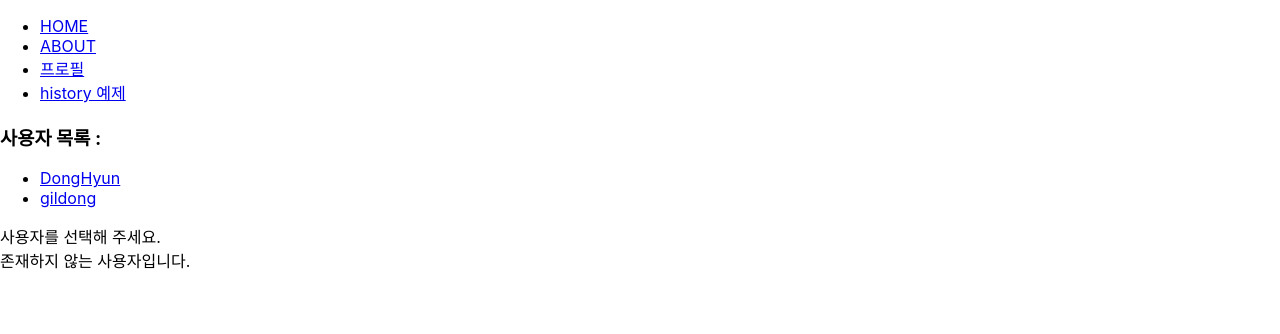
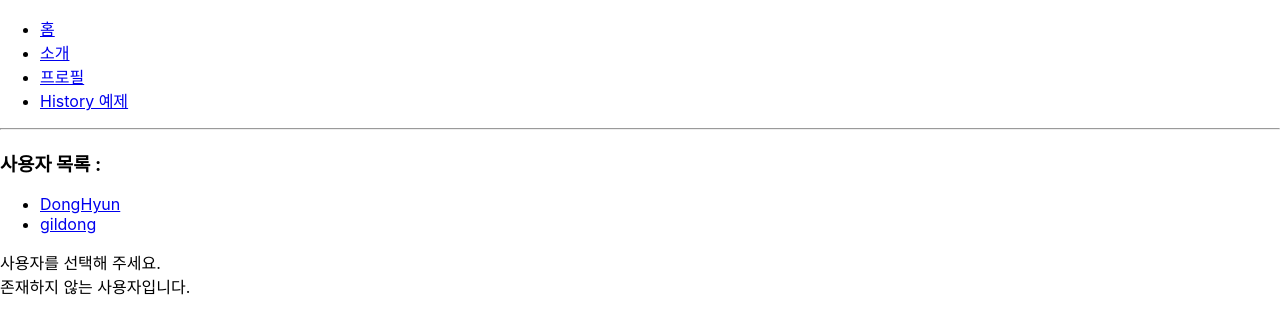
Before and after one commit to dohy-9443/React-study, a React (Create React App) app in the folder router-tutorial/: page /profiles in a window 1280 px wide. Shown: the top 334 px of the page. Built offline with nearby package versions, Linux system fonts and the light colour scheme.

Commit message:
코드 수정후 완성

```diff
--- a/router-tutorial/src/About.js
+++ b/router-tutorial/src/About.js
@@ -3,15 +3,14 @@ import qs from "qs";
 
 const About = ({ location }) => {
   const query = qs.parse(location.search, {
-    ignoreQueryPrefix: true, // 이 설정을 통해 문자열 맨 앞의 ?를 생략
+    ignoreQueryPrefix: true, // 이 설정을 통하여 문자열 맨 앞의 ? 를 생략합니다.
   });
-  const showDetail = query.detail === "true"; // 쿼리의 파싱 결과 값은 문자열이다.
-
+  const showDetail = query.detail === "true"; // 쿼리의 파싱 결과값은 문자열입니다.
   return (
     <div>
       <h1>소개</h1>
-      <p>About, 리액트 라우터 기초를 실습해 보는 예제 프로젝트</p>
-      {showDetail && <p>detail 값을 true로 설정하셨군요!</p>}
+      <p>이 프로젝트는 리액트 라우터 기초를 실습해보는 예제 프로젝트입니다.</p>
+      {showDetail && <p>detail 값을 true 로 설정하셨군요!</p>}
     </div>
   );
 };
--- a/router-tutorial/src/App.js
+++ b/router-tutorial/src/App.js
@@ -1,5 +1,5 @@
 import React from "react";
-import { Route, Link } from "react-router-dom";
+import { Route, Link, Switch } from "react-router-dom";
 import About from "./About";
 import Home from "./Home";
 import Profiles from "./Profiles";
@@ -10,23 +10,34 @@ const App = () => {
     <div>
       <ul>
         <li>
-          <Link to="/">HOME</Link>
+          <Link to="/">홈</Link>
         </li>
         <li>
-          <Link to="/about">ABOUT</Link>
+          <Link to="/about">소개</Link>
         </li>
         <li>
           <Link to="/profiles">프로필</Link>
         </li>
         <li>
-          <Link to="/history">history 예제</Link>
+          <Link to="/history">History 예제</Link>
         </li>
       </ul>
-
-      <Route path="/" component={Home} exact={true} />
-      <Route path={["/about", "/info"]} component={About} />
-      <Route path="/profiles" component={Profiles} />
-      <Route path="/history" component={HistorySample} />
+      <hr />
+      <Switch>
+        <Route path="/" component={Home} exact={true} />
+        <Route path={["/about", "/info"]} component={About} />
+        <Route path="/profiles" component={Profiles} />
+        <Route path="/history" component={HistorySample} />
+        <Route
+          // path를 따로 정의하지 않으면 모든 상황에 렌더링됨
+          render={({ location }) => (
+            <div>
+              <h2>이 페이지는 존재하지 않습니다:</h2>
+              <p>{location.pathname}</p>
+            </div>
+          )}
+        />
+      </Switch>
     </div>
   );
 };
--- a/router-tutorial/src/Profile.js
+++ b/router-tutorial/src/Profile.js
@@ -1,4 +1,6 @@
 import React from "react";
+import { withRouter } from "react-router-dom";
+import WithRouterSample from "./WithRouterSample";
 
 const data = {
   donghyun: {
@@ -7,14 +9,13 @@ const data = {
   },
   gildong: {
     name: "홍길동",
-    description: "고전 소설 홍길동전의 주인공",
+    description: "전래동화 흥부전의 주인공",
   },
 };
 
 const Profile = ({ match }) => {
   const { username } = match.params;
   const profile = data[username];
-
   if (!profile) {
     return <div>존재하지 않는 사용자입니다.</div>;
   }
@@ -24,8 +25,9 @@ const Profile = ({ match }) => {
         {username}({profile.name})
       </h3>
       <p>{profile.description}</p>
+      <WithRouterSample />
     </div>
   );
 };
 
-export default Profile;
+export default withRouter(Profile);
```
